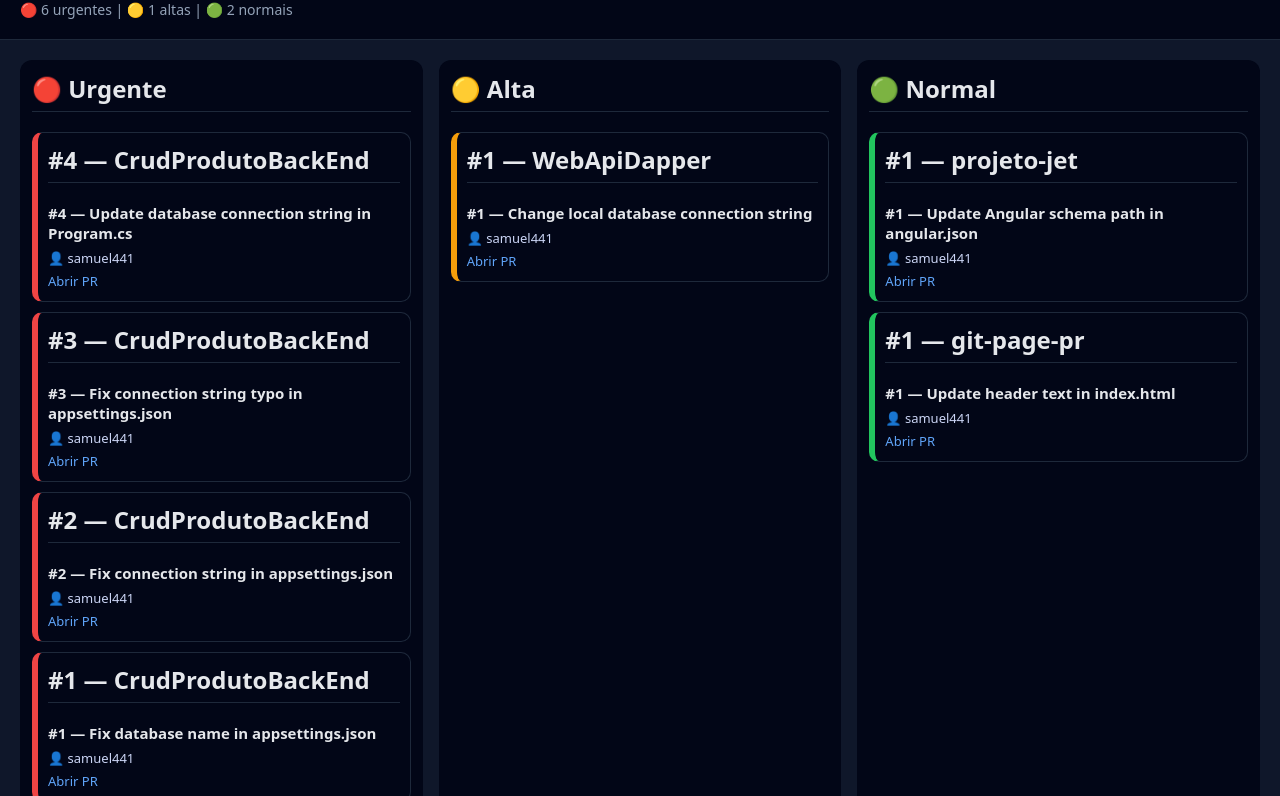
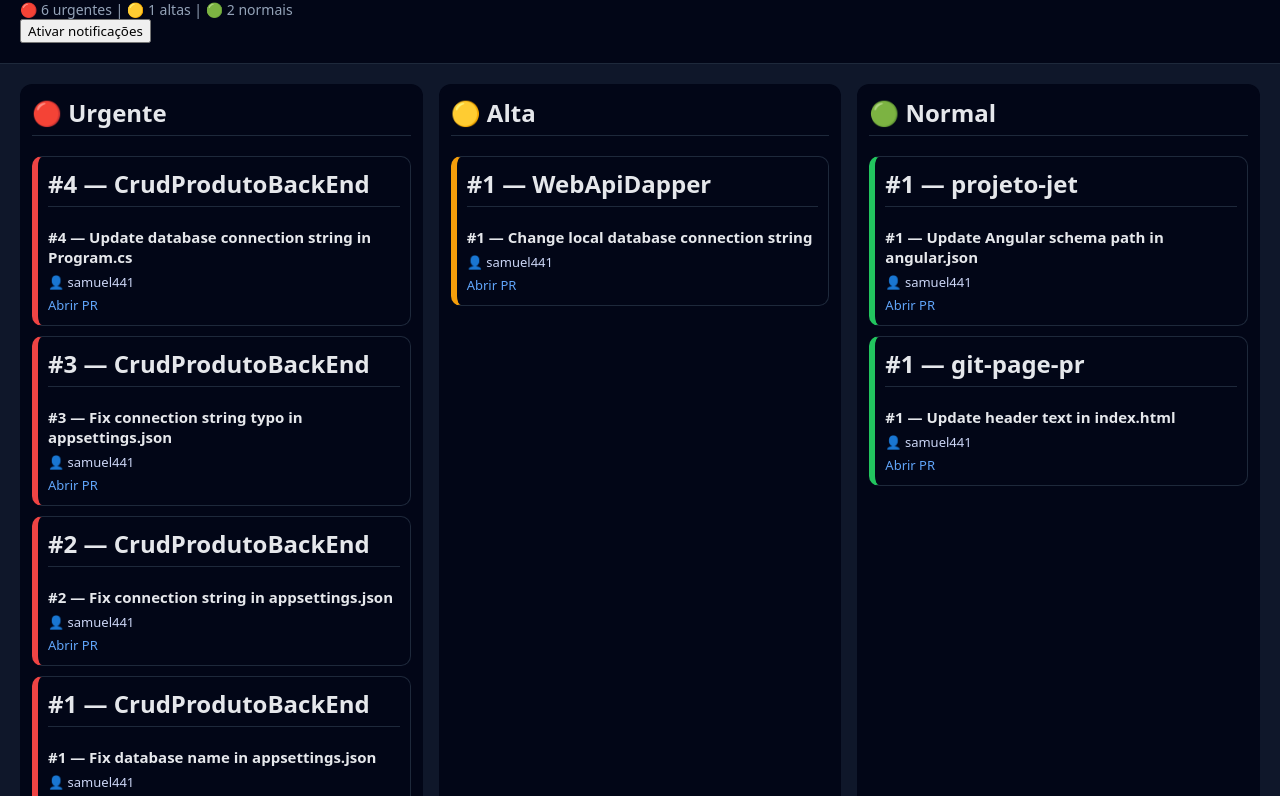
Before and after one commit to samuel441/git-page-pr, a website: page index.html in a window 1280 px wide. Shown: the part 73-869 px from the top of the page. Drawn offline with Linux system fonts and the light colour scheme.

```diff
--- a/index.html
+++ b/index.html
@@ -9,6 +9,7 @@
   <header>
     <h1>📊 Pull Requests por Prioridade</h1>
     <div id="stats"></div>
+    <button id="enableNotifications">Ativar notificações</button>
   </header>
 
   <main id="board">
```
